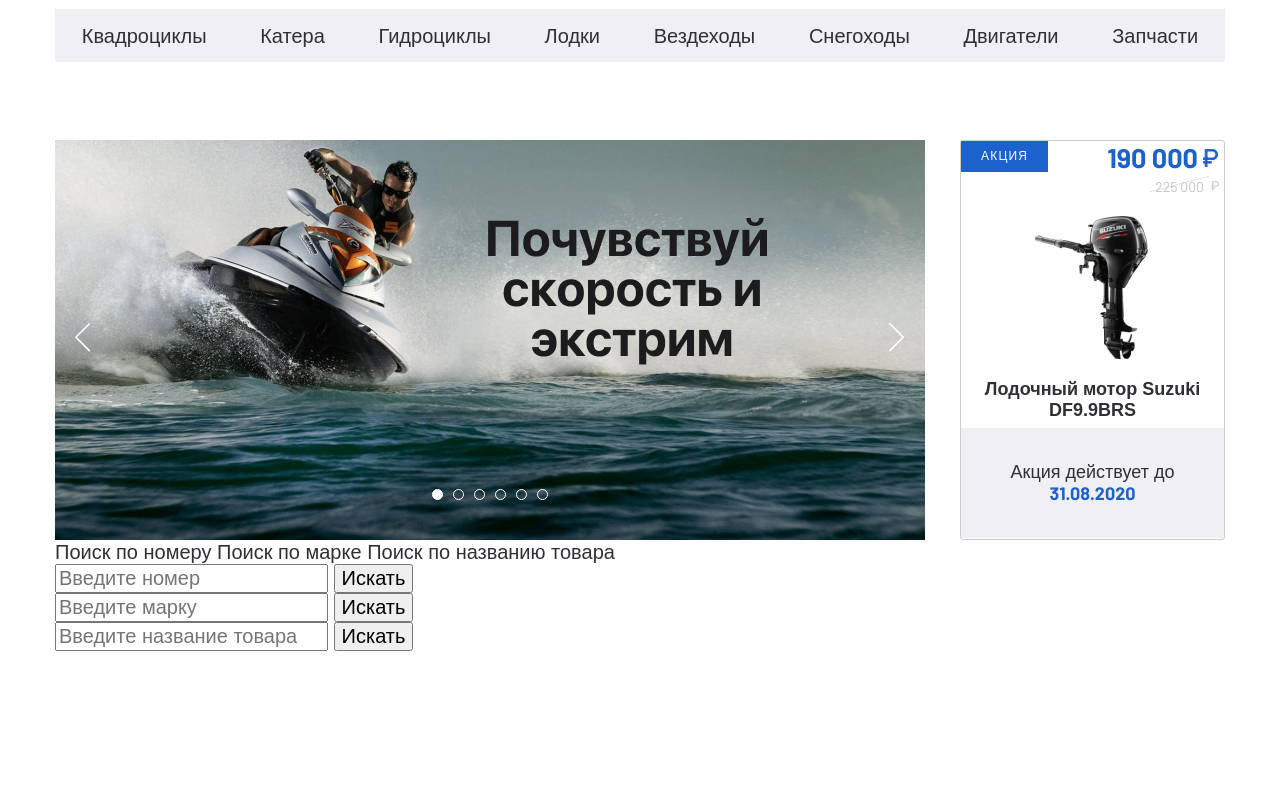
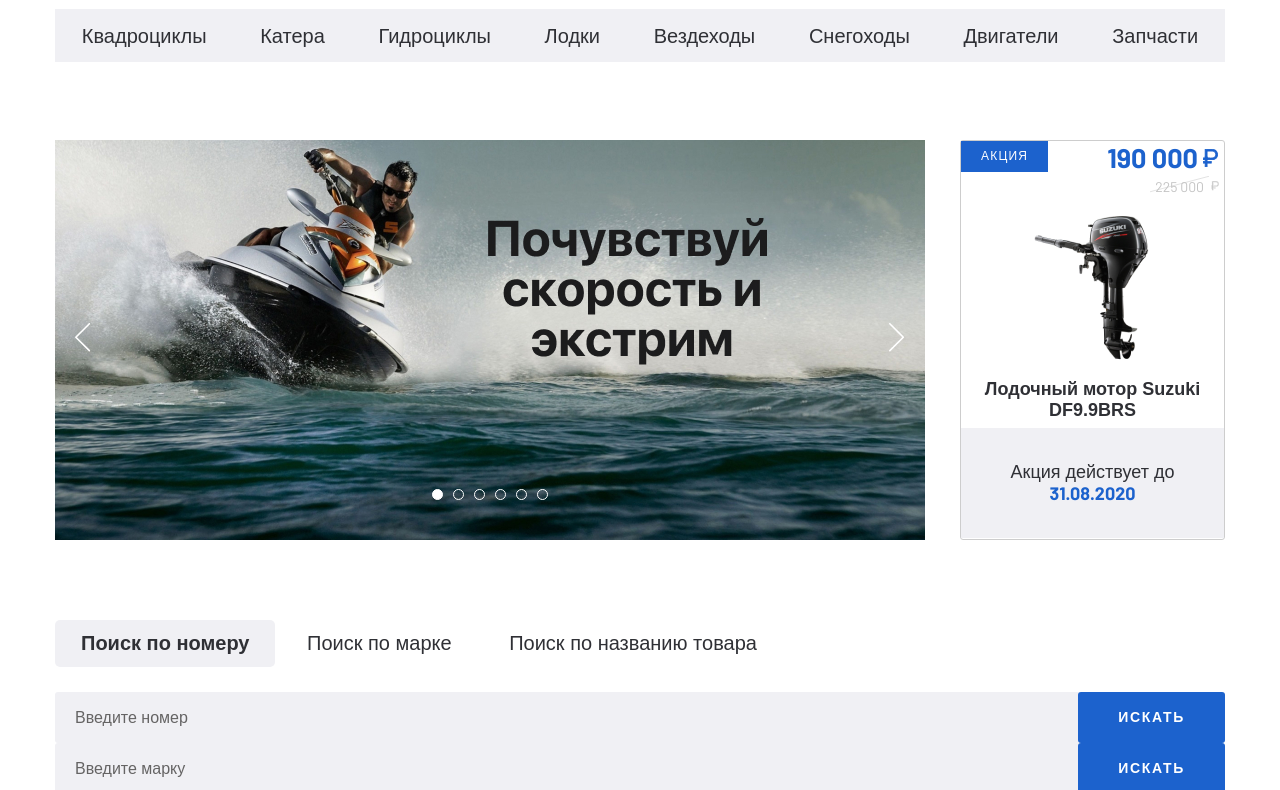
Before and after one commit to AndriiPrysiazhniuk/drive-moto-shop, a plain HTML site: page index.html in a window 1280 px wide. Shown: the part 113-903 px from the top of the page. Before the commit the page ends 800 px from the top, so only its background shows below. Drawn offline with nearby package versions, Linux system fonts and the light colour scheme.

Commit message:
styled search-content section

```diff
--- a/css/style.css
+++ b/css/style.css
@@ -8,7 +8,8 @@ html {
 
 a {
     text-decoration: none;
-    color: inherit
+    color: inherit;
+    display: inline-block;
 }
 
 ul, li {
@@ -31,6 +32,10 @@ body {
     font-size: 20px;
     line-height: 24px;
     font-weight: 400;
+}
+
+.page-section {
+    margin-bottom: 80px;
 }
 
 .container {
@@ -315,3 +320,50 @@ body {
 .sale-item__img {
     object-fit: contain;
 }
+
+.search__tabs {
+    margin-bottom: 25px;
+}
+
+.search__tabs-item {
+    padding: 11px 26px 12px;
+}
+
+.search__tabs-item-active {
+    border-radius: 5px;
+    background-color: #F0F0F4;
+    font-weight: 700;
+}
+
+.search__content-form {
+    display: flex;
+}
+
+.search__content-input {
+    background-color: #F0F0F4;
+    border-radius: 3px;
+    padding: 5px 20px;
+    border: none;
+    font-size: 16px;
+    line-height: 19px;
+    width: 100%;
+}
+
+.search__content-input::placeholder {
+    color: #656464;
+}
+
+.search__content-button {
+    font-weight: 700;
+    font-size: 14px;
+    line-height: 17px;
+    letter-spacing: 0.12em;
+    text-transform: uppercase;
+    color: #ffffff;
+    font-family: 'SFProDisplay-Bold', sans-serif;
+    background-color: #1C62CD;
+    border-radius: 3px;
+    padding: 17px 40px;
+    border: none;
+    margin-left: -3px;
+}
--- a/index.html
+++ b/index.html
@@ -97,7 +97,7 @@
     </div>
 </header>
 
-<section class="banner-section">
+<section class="banner-section page-section">
     <div class="container">
         <div class="banner-section__inner">
             <div class="banner-section__slider">
@@ -142,11 +142,11 @@
         </div>
     </div>
 </section>
-<section class="search">
+<section class="search  page-section">
     <div class="container">
         <div class="search__inner">
             <div class="search__tabs">
-                <a href="#tab-1" class="search__tabs-item">Поиск по номеру</a>
+                <a href="#tab-1" class="search__tabs-item search__tabs-item-active">Поиск по номеру</a>
                 <a href="#tab-2" class="search__tabs-item">Поиск по марке</a>
                 <a href="#tab-3" class="search__tabs-item">Поиск по названию товара</a>
             </div>
```
